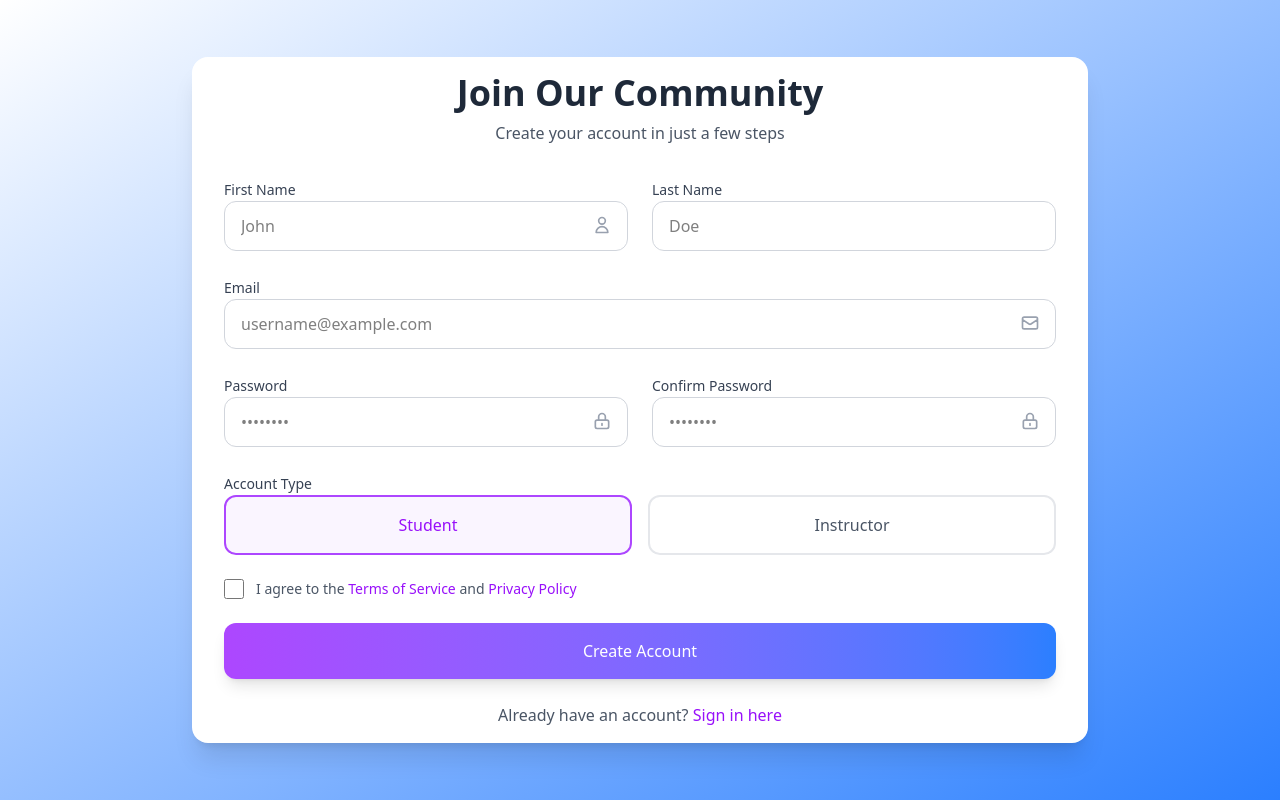
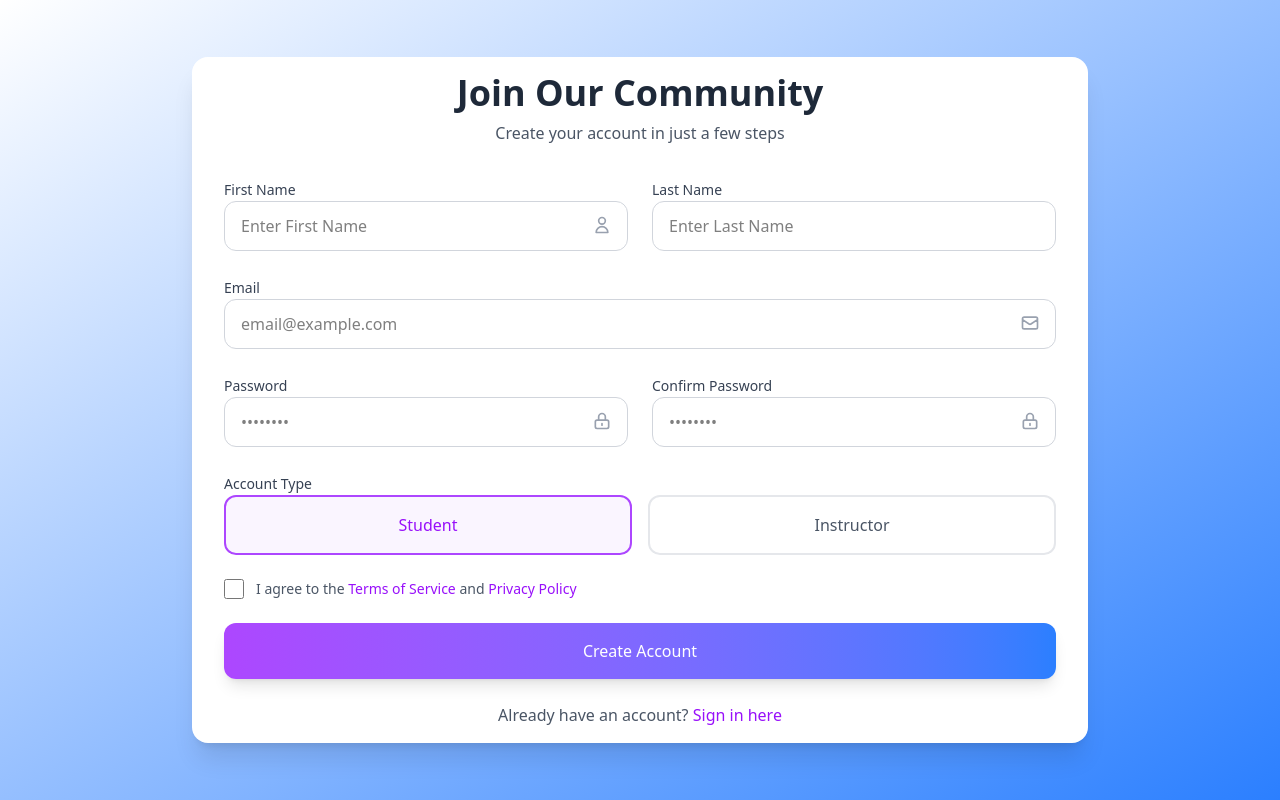
Before and after one commit to abfasb/AttendPro-AttendanceMonitoring, a React (Vite) app: page /register in a window 1280 px wide. Built offline with nearby package versions, Linux system fonts and the light colour scheme.

Commit message:
revise security concern

```diff
--- a/src/components/auth/Login.tsx
+++ b/src/components/auth/Login.tsx
@@ -38,7 +38,6 @@ const Login: React.FC<LoginProps> = ({ signInWithGoogle, signInWithUsernameAndPa
       if (signInSuccess) {
         const user = auth.currentUser;
         if (user) {
-          // Wait for auth state to be fully updated
           await auth.authStateReady();
 
           const userDoc = await getDoc(doc(db, 'users', user.uid));
@@ -115,7 +114,7 @@ const Login: React.FC<LoginProps> = ({ signInWithGoogle, signInWithUsernameAndPa
             <div className="space-y-4">
               <div>
                 <label htmlFor="username" className="block text-sm font-medium text-gray-700 mb-1">
-                  Username
+                  Email
                 </label>
                 <div className="relative">
                   <input
@@ -123,7 +122,7 @@ const Login: React.FC<LoginProps> = ({ signInWithGoogle, signInWithUsernameAndPa
                     name="username"
                     type="text"
                     autoComplete="username"
-                    placeholder="Enter your username"
+                    placeholder="Enter your email"
                     className="w-full px-4 py-3 border border-gray-300 rounded-lg focus:ring-2 focus:ring-blue-500 focus:border-blue-500 outline-none transition-all"
                     value={formData.username}
                     onChange={handleChange}
--- a/src/components/auth/Register.tsx
+++ b/src/components/auth/Register.tsx
@@ -89,7 +89,7 @@ const Register: React.FC = () => {
                     type="text"
                     name="firstName"
                     className="w-full px-4 py-3 border border-gray-300 rounded-xl bg-white focus:ring-2 focus:ring-purple-500 focus:border-transparent transition-all"
-                    placeholder="John"
+                    placeholder="Enter First Name"
                     value={formData.firstName}
                     onChange={handleChange}
                     required
@@ -106,7 +106,7 @@ const Register: React.FC = () => {
                   type="text"
                   name="lastName"
                   className="w-full px-4 py-3 border border-gray-300 rounded-xl bg-white focus:ring-2 focus:ring-purple-500 focus:border-transparent transition-all"
-                  placeholder="Doe"
+                  placeholder="Enter Last Name"
                   value={formData.lastName}
                   onChange={handleChange}
                   required
@@ -121,7 +121,7 @@ const Register: React.FC = () => {
                   type="email"
                   name="email"
                   className="w-full px-4 py-3 border border-gray-300 rounded-xl bg-white focus:ring-2 focus:ring-purple-500 focus:border-transparent transition-all"
-                  placeholder="username@example.com"
+                  placeholder="email@example.com"
                   value={formData.email}
                   onChange={handleChange}
                   required
```
